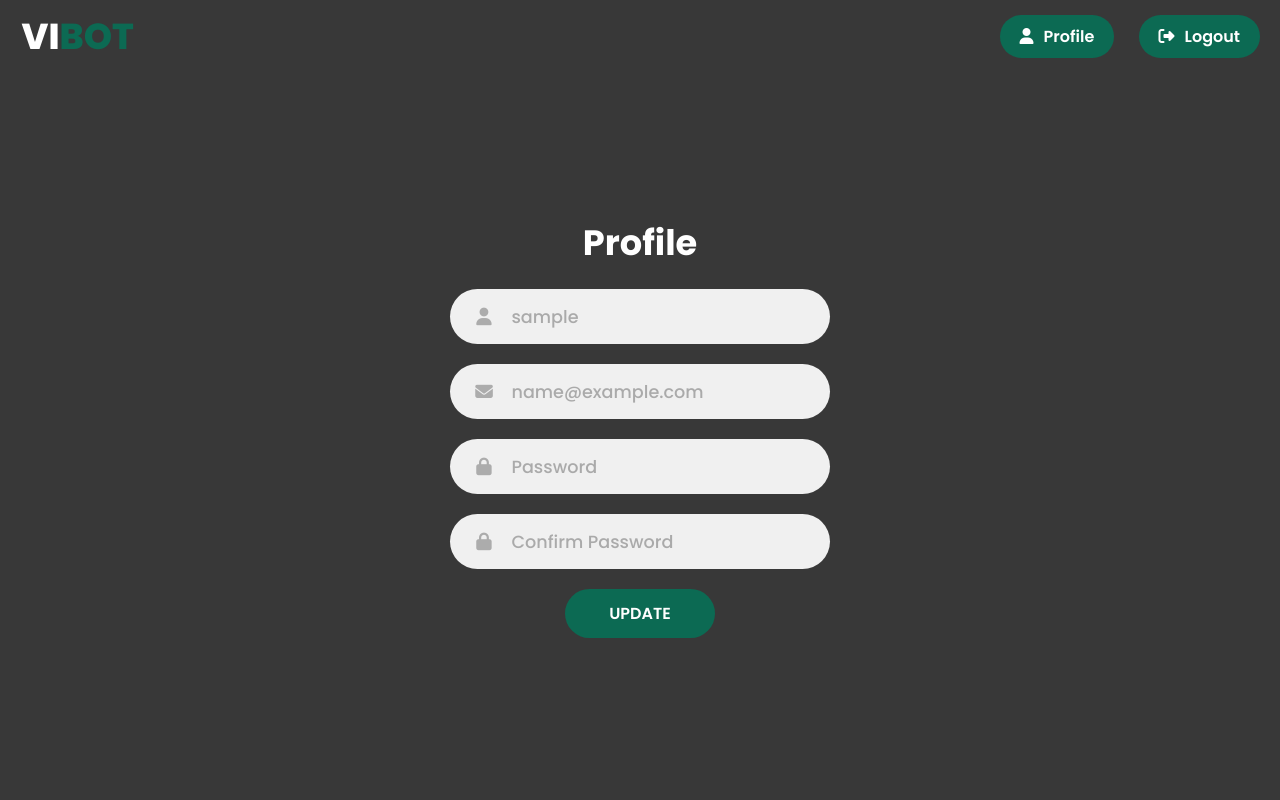
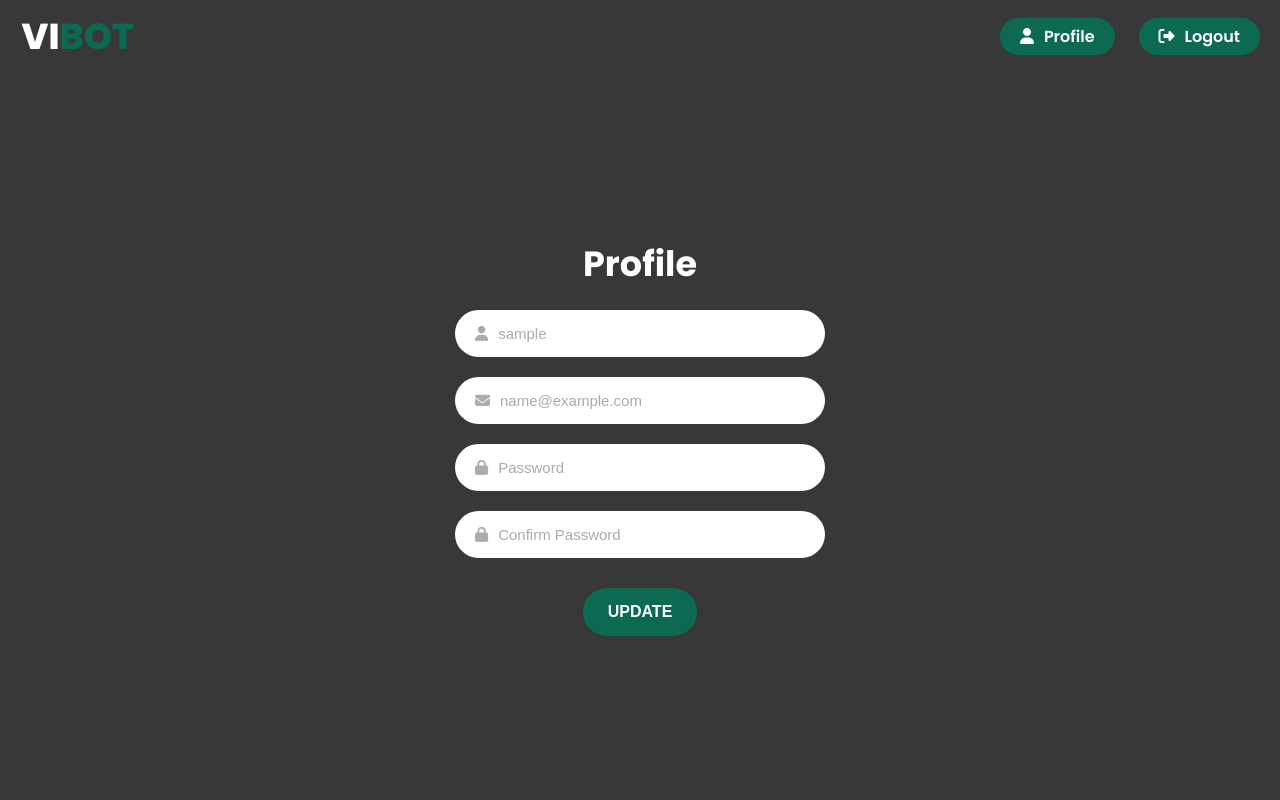
Before and after one commit to pdeepak4556/plant-disease-bot, a Flask app: page /profile in a window 1280 px wide. Run offline with Flask 3, Linux system fonts and the light colour scheme; the visitor is signed in with stand-in values (Sample User, id 1); a database or web service that is not in the repository returns one stand-in record (values such as "Sample title"); some libraries are stand-ins or nearby versions.

Commit message:
feat: updated profile page

```diff
--- a/main.py
+++ b/main.py
@@ -71,6 +71,8 @@ def login():
             hashed_password = process_password(password, confirm_password)
 
             users = mongo.db.users
+            messages = mongo.db.messages
+
             existing_username = users.find_one({'username': username})
             existing_email = users.find_one({'email': email})
 
@@ -83,6 +85,10 @@ def login():
                 return render_template('login.html', signupmessage=message)
 
             users.insert_one({'username': username, 'email': email, 'password': hashed_password})
+
+            message_count = 0
+            messages.insert_one({'username:': username, 'message_count': message_count})
+
             return render_template('signup_success.html')
 
         elif 'login' in request.form:
@@ -117,7 +123,6 @@ def profile():
 
     if request.method == 'POST':
         new_username = request.form['username']
-        print("new username: ", new_username)
         new_email = request.form['email']
         new_password = request.form['password']
         new_confirm_password = request.form['confirm_password']
@@ -166,7 +171,7 @@ def chat():
     with open("images/photo.jpg", "rb") as image_file:
         encoded_string = base64.b64encode(image_file.read()).decode('utf-8')
 
-    messages = [['bot', 'text', 'I need assistance in identifying a plant disease. It is very hard for me to find it manually. I need assistance in identifying a plant disease. It is very hard for me to find it manually. I need assistance in identifying a plant disease. It is very hard for me to find it manually.'],
+    texts = [['bot', 'text', 'I need assistance in identifying a plant disease. It is very hard for me to find it manually. I need assistance in identifying a plant disease. It is very hard for me to find it manually. I need assistance in identifying a plant disease. It is very hard for me to find it manually.'],
                 ['user', 'text', 'I need assistance in identifying a plant disease. It is very hard for me to find it manually. I need assistance in identifying a plant disease. It is very hard for me to find it manually. I need assistance in identifying a plant disease. It is very hard for me to find it manually.'],
                 ['bot', 'text', 'I need assistance in identifying a plant disease. It is very hard for me to find it manually. I need assistance in identifying a plant disease. It is very hard for me to find it manually. I need assistance in identifying a plant disease. It is very hard for me to find it manually.'],
                 ['user', 'image', encoded_string],
@@ -180,7 +185,7 @@ def chat():
         text = form.text_input.data
         pass
 
-    return render_template('chat.html', messages=messages, form=form)
+    return render_template('chat.html', messages=texts, form=form)
 
 
 '''@app.route('/predict', methods=['POST'])
--- a/static/profile.css
+++ b/static/profile.css
@@ -1,15 +1,4 @@
 @import url("https://fonts.googleapis.com/css2?family=Poppins:wght@200;300;400;500;600;700;800&display=swap");
-
-* {
-margin: 0;
-padding: 0;
-box-sizing: border-box;
-}
-
-body,
-input {
-font-family: "Poppins", sans-serif;
-}
 
 input:-webkit-autofill,
 input:-webkit-autofill:hover,
@@ -25,54 +14,67 @@ select:-webkit-autofill:focus {
     transition: background-color 5000s ease-in-out 0s;
 }
 
+.updatepassword{
+  flex: 1;
+  display: flex;
+  justify-content: center;
+  align-items: center;
+}
+
 .updatepassword-form{
-    height: calc(100vh - 80px);
   display: flex;
   flex-direction: column;
   justify-content: center;
   align-items: center;
+  width: 370px;
 }
 
 .title {
-font-size: 2.2rem;
+  font-size: 35px;
   color: #fff;
   margin-bottom: 10px;
+  font-family: "Poppins", sans-serif;
 }
 
 .input-field {
-max-width: 380px;
+  display: flex;
+  justify-content: flex-start;
+  align-items: center;
+  background-color: white;
   width: 100%;
-background-color: #f0f0f0;
-margin: 10px 0;
-height: 55px;
-border-radius: 55px;
-display: grid;
-grid-template-columns: 15% 85%;
-padding: 0 0.4rem;
-position: relative;
+  margin-top: 10px;
+  margin-bottom: 10px;
+  border-radius: 1000px;
 }
 
 .input-field i {
-text-align: center;
-line-height: 55px;
   color: #acacac;
-transition: 0.5s;
-font-size: 1.1rem;
+  font-size: 15px;
+  margin-left: 20px;
 }
 
 .input-field input {
+  padding-top: 15px;
+  padding-bottom: 15px;
+  padding-left: 10px;
   background: none;
+  width: 100%;
   outline: none;
   border: none;
-line-height: 1;
   font-weight: 600;
-font-size: 1.1rem;
+  font-size: 15px;
   color: #333;
 }
 
 .input-field input::placeholder {
   color: #aaa;
   font-weight: 500;
+}
+
+p{
+  font-family: "Poppins", sans-serif;
+  font-weight: 600;
+  text-align: center;
 }
 
 .error {
@@ -83,22 +85,95 @@ font-weight: 500;
     color:green;
 }
 
-.btn {
-    width: 150px;
+.btn-text{
   background-color: #0c6a53;
+  border-radius: 1000px;
   border: none;
-    outline: none;
-    height: 49px;
-    border-radius: 49px;
-    color: #fff;
+
+  transition: 0.5s;
+
   text-transform: uppercase;
   font-weight: 600;
-    margin: 10px 0;
+  font-size: 1rem;
+  color: #fff;
+
   cursor: pointer;
-    transition: 0.5s;
-    font-size: 1rem;
+
+  padding: 15px 25px 15px 25px;
+  margin-top: 20px;
 }
 
-.btn:hover {
+.btn-text:hover {
   background-color: #0f7e62;
 }
+
+@media (max-width: 500px) {
+  .updatepassword-form{
+    width: 300px;
+  }
+}
+
+@media (max-width: 400px) {
+  .updatepassword-form{
+    width: 250px;
+  }
+
+  .title{
+    font-size: 25px;
+  }
+
+  .input-field i {
+    color: #acacac;
+    font-size: 13px;
+    margin-left: 15px;
+  }
+
+  .input-field input {
+    padding-top: 10px;
+    padding-bottom: 10px;
+    padding-left: 10px;
+    font-size: 12px;
+    color: #333;
+  }
+
+  .btn-text{
+    font-size: 15px;
+    padding: 10px 15px 10px 15px;
+    margin-top: 10px;
+  }
+}
+
+@media (min-width: 2000px) {
+  .updatepassword-form{
+    width: 600px;
+  }
+
+  .title{
+    font-size: 55px;
+  }
+
+  .input-field i {
+    color: #acacac;
+    font-size: 25px;
+    margin-left: 30px;
+  }
+
+  .input-field{
+    margin-top: 15px;
+    margin-bottom: 15px;
+  }
+
+  .input-field input {
+    padding-top: 25px;
+    padding-bottom: 25px;
+    padding-left: 15px;
+    font-size: 25px;
+    color: #333;
+  }
+
+  .btn-text{
+    font-size: 25px;
+    padding: 20px 25px 20px 25px;
+    margin-top: 40px;
+  }
+}
--- /dev/null
+++ b/static/signup_success.js
@@ -0,0 +1,5 @@
+function resetModePreference() {
+    localStorage.removeItem('mode');
+}
+
+resetModePreference();
--- a/templates/login.html
+++ b/templates/login.html
@@ -3,10 +3,7 @@
   <head>
     <meta charset="UTF-8" />
     <meta name="viewport" content="width=device-width, initial-scale=1.0" />
-    <script
-      src="https://kit.fontawesome.com/64d58efce2.js"
-      crossorigin="anonymous"
-    ></script>
+    <script src="https://kit.fontawesome.com/64d58efce2.js" crossorigin="anonymous"></script>
     <link rel="stylesheet" href="../static/login.css" />
     <title>ViBot - Login</title>
   </head>
--- a/templates/profile.html
+++ b/templates/profile.html
@@ -26,7 +26,8 @@
         <i class="fas fa-lock"></i>
         <input type="password" placeholder="Confirm Password" name="confirm_password">
         </div>
-        <input type="submit" class="btn" value="Update" name="update">
+        <input type="submit" value="Update" class="btn-text" name="update">
+        </div>
     </form>
 </div>
 {% endblock %}
```
Also changed, not shown: templates/signup_success.html (+2 -12 lines). Lines whose indentation alone changed are shown as unchanged.
